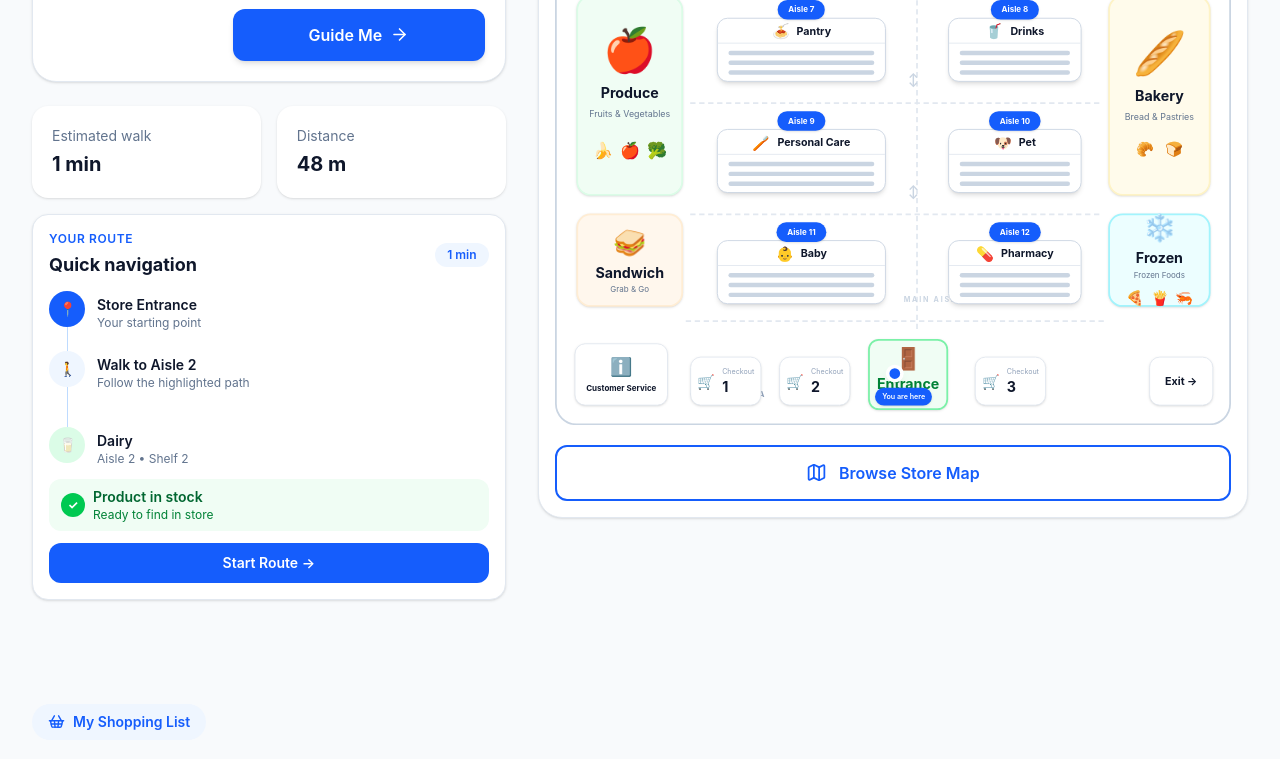
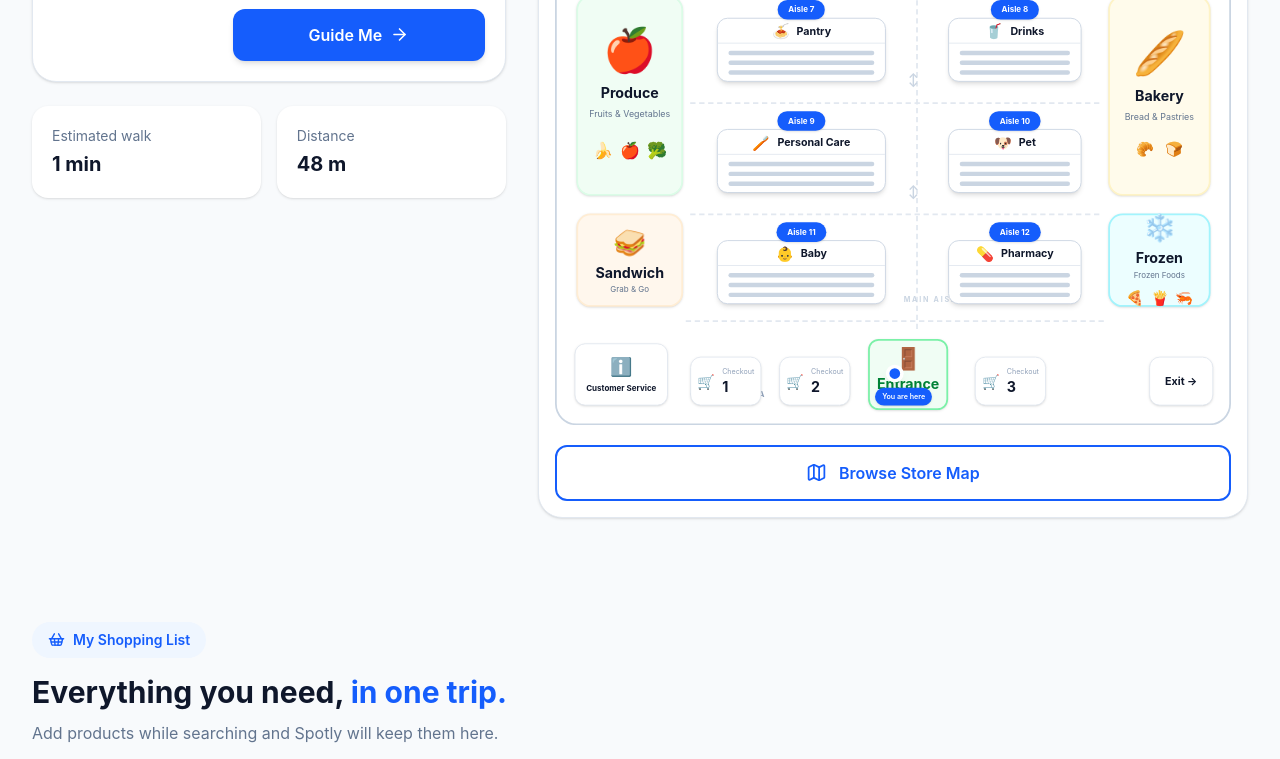
Before and after one commit to Yassine-Elamri34/Spotly, a React (Vite) app: page /#/ in a window 1280 px wide. Shown: the part 1049-1808 px from the top of the page. Built offline with nearby package versions, Linux system fonts and the light colour scheme.

Commit message:
fixed route

```diff
--- a/src/pages/Home.jsx
+++ b/src/pages/Home.jsx
@@ -93,7 +93,7 @@ useLayoutEffect(() => {
 
     // Give ourselves a little safety room.
     const fits =
-      availableSpace >= routeHeight + 8;
+      availableSpace >= routeHeight + 16;
 
     setShowRouteSummary(fits);
   };
@@ -303,7 +303,6 @@ useLayoutEffect(() => {
       {/* ================================= */}
 
       <Header />
-
 <main className="min-w-0">
 
   {/* ================================= */}
@@ -313,14 +312,10 @@ useLayoutEffect(() => {
   <HeroSection
     search={search}
     setSearch={setSearch}
-          searchResults={
-            searchResults
-          }
+    searchResults={searchResults}
     loading={loading}
     error={error}
-          guideToProduct={
-            guideToProduct
-          }
+    guideToProduct={guideToProduct}
     addToList={addToList}
     listItems={listItems}
   />
@@ -336,9 +331,11 @@ useLayoutEffect(() => {
   {/* ================================= */}
 
   <section className="mx-auto grid min-w-0 max-w-7xl grid-cols-1 gap-8 px-4 py-8 sm:px-6 sm:py-10 lg:grid-cols-[minmax(0,0.8fr)_minmax(0,1.2fr)] lg:px-8">
+      {/* PRODUCT */}
+<div className="relative min-w-0 self-start">
 
-        {/* PRODUCT */}
-<div className="min-w-0">
+  {/* PRODUCT FOUND */}
+  <div ref={productRef}>
     <ProductFound
       selectedProduct={
         selectedProduct
@@ -347,12 +344,25 @@ useLayoutEffect(() => {
         startNavigation
       }
     />
+  </div>
 
   {/* DESKTOP ROUTE SUMMARY */}
-  <div className="mt-4 hidden rounded-2xl border border-slate-200 bg-white p-4 shadow-sm lg:block">
+  <div
+    ref={routeRef}
+    className={`
+      mt-4 rounded-2xl border border-slate-200
+      bg-white p-4 shadow-sm
+      ${
+        showRouteSummary
+          ? "relative block"
+          : "invisible absolute left-0 right-0 top-full pointer-events-none"
+      }
+    `}
+  >
 
     {/* HEADER */}
     <div className="mb-3 flex items-center justify-between">
+
       <div>
         <p className="text-xs font-semibold uppercase tracking-wider text-blue-600">
           Your Route
@@ -366,22 +376,27 @@ useLayoutEffect(() => {
       <div className="rounded-full bg-blue-50 px-3 py-1 text-xs font-semibold text-blue-600">
         1 min
       </div>
+
     </div>
 
     {/* ROUTE STEPS */}
-    <div >
+    <div>
 
       {/* START */}
       <div className="flex gap-3">
+
         <div className="flex flex-col items-center">
+
           <div className="flex h-9 w-9 items-center justify-center rounded-full bg-blue-600 text-sm text-white">
             📍
           </div>
 
           <div className="h-6 w-px bg-blue-200" />
+
         </div>
 
         <div className="pt-1">
+
           <p className="text-sm font-semibold text-slate-900">
             Store Entrance
           </p>
@@ -389,20 +404,26 @@ useLayoutEffect(() => {
           <p className="text-xs text-slate-500">
             Your starting point
           </p>
+
         </div>
+
       </div>
 
       {/* AISLE */}
       <div className="flex gap-3">
+
         <div className="flex flex-col items-center">
+
           <div className="flex h-9 w-9 items-center justify-center rounded-full bg-blue-50 text-sm">
             🚶
           </div>
 
-          <div className="h-10 w-px bg-blue-200" />
+          <div className="h-6 w-px bg-blue-200" />
+
         </div>
 
         <div className="pt-1">
+
           <p className="text-sm font-semibold text-slate-900">
             Walk to Aisle {selectedProduct?.aisle}
           </p>
@@ -410,35 +431,45 @@ useLayoutEffect(() => {
           <p className="text-xs text-slate-500">
             Follow the highlighted path
           </p>
+
         </div>
+
       </div>
 
       {/* DESTINATION */}
       <div className="flex gap-3">
+
         <div className="flex h-9 w-9 items-center justify-center rounded-full bg-green-100 text-sm">
           {selectedProduct?.emoji || "🛒"}
         </div>
 
         <div className="pt-1">
+
           <p className="text-sm font-semibold text-slate-900">
             {selectedProduct?.section || "Product"}
           </p>
 
           <p className="text-xs text-slate-500">
-            Aisle {selectedProduct?.aisle} • Shelf {selectedProduct?.shelf}
+            Aisle {selectedProduct?.aisle}
+            {" • "}
+            Shelf {selectedProduct?.shelf}
           </p>
+
         </div>
+
       </div>
 
     </div>
 
     {/* STATUS */}
     <div className="mt-3 flex items-center gap-2 rounded-xl bg-green-50 px-3 py-2">
+
       <div className="flex h-6 w-6 items-center justify-center rounded-full bg-green-500 text-xs font-bold text-white">
         ✓
       </div>
 
       <div>
+
         <p className="text-sm font-semibold text-green-800">
           Product in stock
         </p>
@@ -446,11 +477,14 @@ useLayoutEffect(() => {
         <p className="text-xs text-green-700">
           Ready to find in store
         </p>
+
       </div>
+
     </div>
 
     {/* BUTTON */}
     <button
+      type="button"
       onClick={startNavigation}
       className="mt-3 w-full rounded-xl bg-blue-600 px-4 py-2.5 text-sm font-semibold text-white transition hover:bg-blue-700"
     >
@@ -458,10 +492,12 @@ useLayoutEffect(() => {
     </button>
 
   </div>
+
 </div>
 
       {/* STORE MAP */}
-          <div className="min-w-0">
+<div className="min-w-0 self-start">
+  <div ref={mapRef}>
     <StoreMap
       selectedProduct={
         selectedProduct
@@ -473,6 +509,7 @@ useLayoutEffect(() => {
         startNavigation
       }
     />
+  </div>
 </div>
 
         </section>
```
Lines whose indentation alone changed are shown as unchanged.
